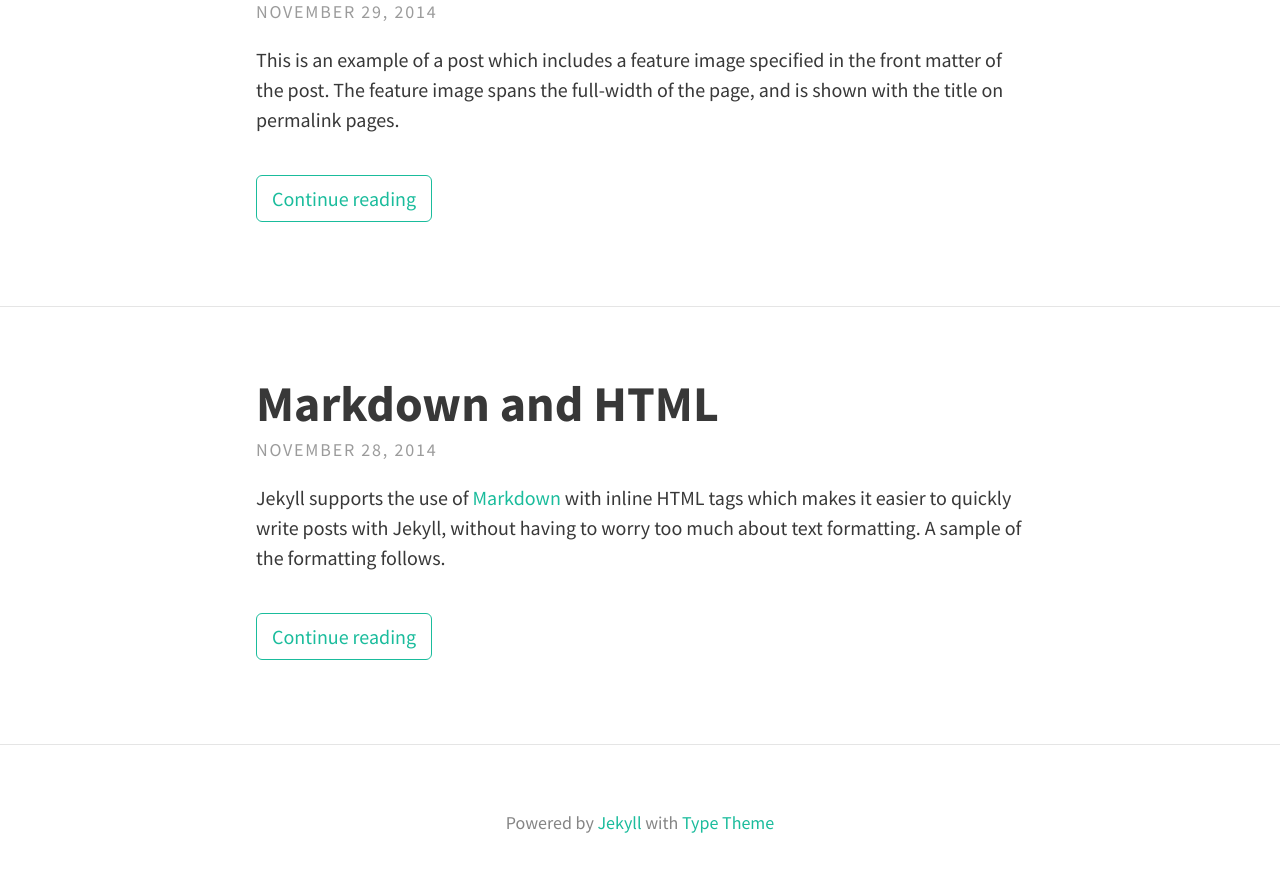
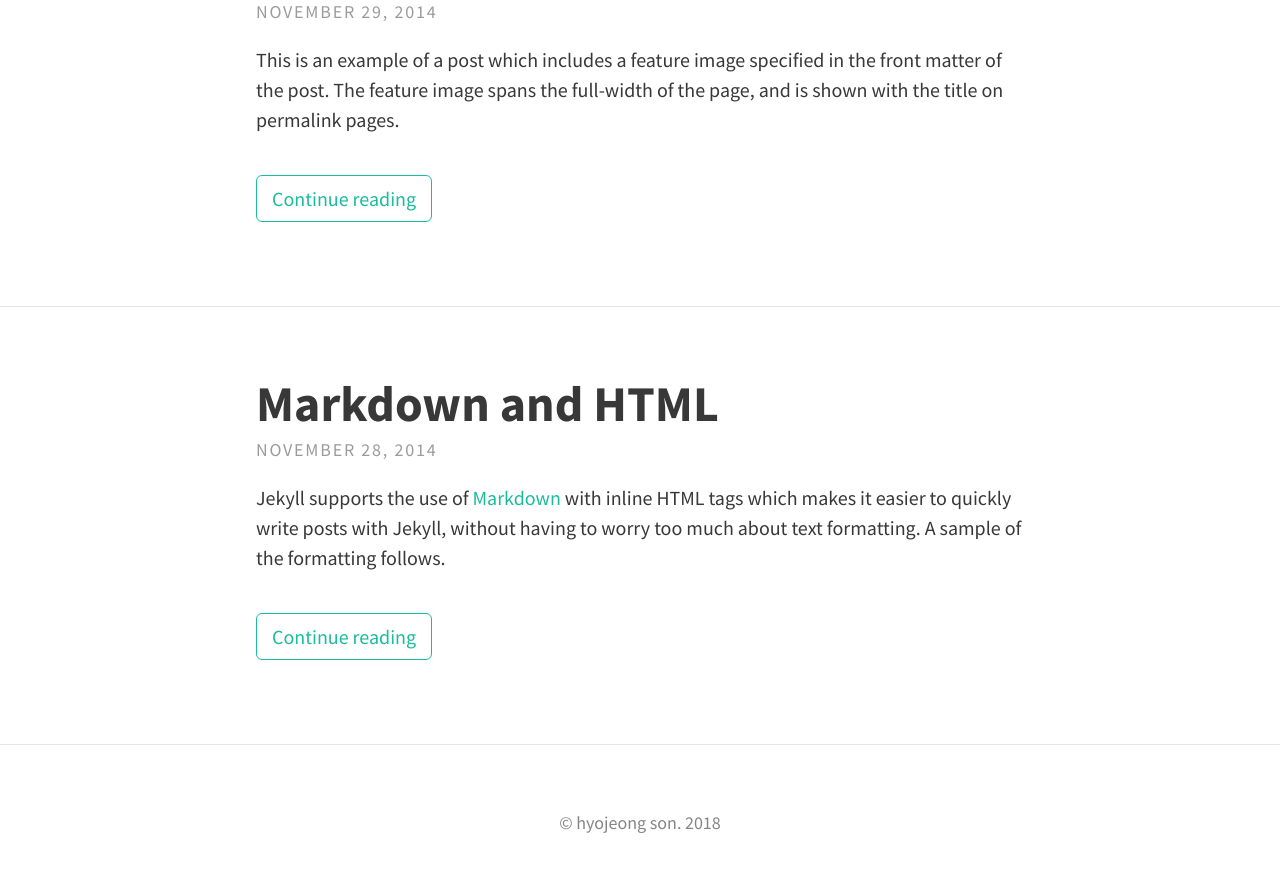
Before and after one commit to hyojeongson/hyojeongson.github.io, a Jekyll site: the page built from index.html, in a window 1280 px wide and 900 px high, scrolled down 1006 px. Shown: the top 872 px of the window. Built offline with Jekyll 4.4.1, drawn with Linux system fonts in a browser that asks for light colours; nearby versions of some CDN libraries; the list of posts is cut into pages by our own code.

```diff
--- a/_config.yml
+++ b/_config.yml
@@ -17,7 +17,7 @@ theme_settings:
      <p>Remove all header text in <code>_config.yml</code> to disable this feature.</p>
   header_text_feature_image:
   footer_text: >
-   Powered by <a href="http://jekyllrb.com">Jekyll</a> with <a href="https://rohanchandra.github.io/project/type/">Type Theme</a>
+   © hyojeong son. 2018
 
   # Icons
   rss: false
@@ -27,9 +27,9 @@ theme_settings:
   dribbble:
   facebook:
   flickr:
-  github: "rohanchandra/type-theme"
+  github: "hyojeongson"
   google_plus:
-  instagram: "instagram.com/sonhyojeong__"
+  instagram: "sonhyojeong__"
   linkedin:  # Full URL
   pinterest:
   reddit:
@@ -37,7 +37,7 @@ theme_settings:
   stack_exchange:  # Full URL
   steam:
   tumblr:
-  twitter: "twitter"
+  twitter:
   wordpress:
   youtube:
 
```
